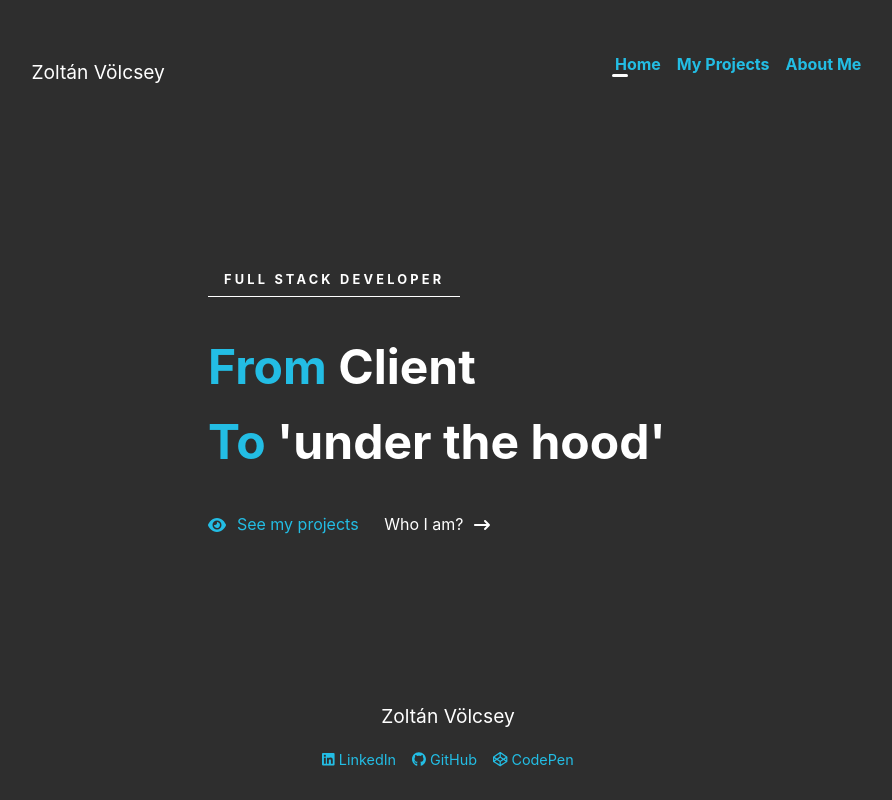
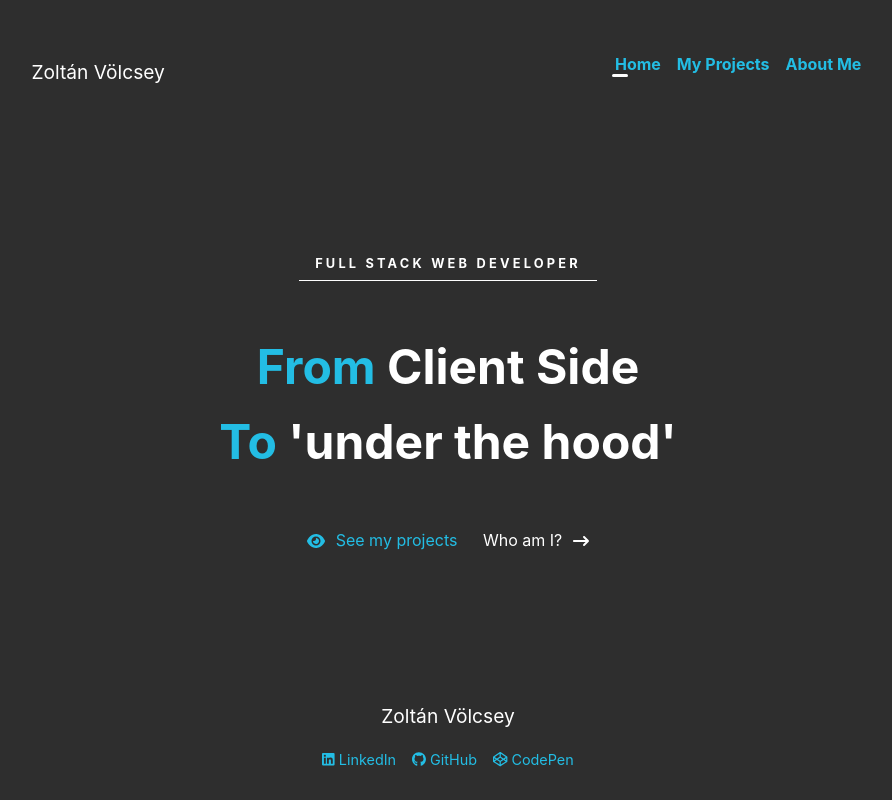
Before and after one commit to zvolcsey/my-portfolio, a React (Create React App) app: page / in a window 1280 px wide. Shown: the whole page, without its empty margins (192-1084 px from the left). Built offline with nearby package versions, Linux system fonts and the light colour scheme.

Commit message:
working on the Home page

```diff
--- /dev/null
+++ b/src/components/Badge/Badge.module.css
@@ -0,0 +1,10 @@
+.badge {
+  padding: 0.6rem 1rem;
+  border-bottom: 0.1rem solid #fff;
+  color: #fff;
+  letter-spacing: 0.2rem;
+  font-size: 0.8rem;
+  font-weight: 700;
+  text-transform: uppercase;
+  text-align: center;
+}
--- /dev/null
+++ b/src/components/Badge/Badge.tsx
@@ -0,0 +1,11 @@
+import { FC, ReactNode } from 'react';
+
+import styles from './Badge.module.css';
+
+const Badge: FC<{ children: ReactNode }> = (props) => {
+  const { children } = props;
+
+  return <span className={styles.badge}>{children}</span>;
+};
+
+export default Badge;
--- a/src/pages/HomePage.module.css
+++ b/src/pages/HomePage.module.css
@@ -1,31 +1,25 @@
 .home-page {
-  display: grid;
-  place-items: center;
   height: 100%;
+  display: flex;
+  flex-direction: column;
+  align-items: center;
+  justify-content: center;
 }
 
 .container {
   width: 90%;
-  max-width: 30rem;
-  text-align: center;
-  margin: auto;
-}
-
-.badge {
-  display: inline-block;
-  padding: 0.6rem 1rem;
-  border-bottom: 0.1rem solid #fff;
-  color: #fff;
-  letter-spacing: 0.2rem;
-  font-size: 0.8rem;
-  font-weight: 700;
-  text-transform: uppercase;
+  max-width: 40rem;
+  display: flex;
+  flex-direction: column;
+  justify-content: center;
+  align-items: center;
 }
 
 .hero-text {
-  margin: 2.5rem 0;
+  text-align: center;
+  margin: 3.5rem 0;
   color: #fff;
-  font-size: 1.8rem;
+  font-size: 1.6rem;
   font-weight: 700;
 }
 
@@ -42,7 +36,7 @@
   display: flex;
   flex-direction: column;
   justify-content: center;
-  align-items: flex-start;
+  align-items: center;
   width: 60%;
   margin: auto;
 }
@@ -51,6 +45,7 @@
   position: relative;
   margin-bottom: 1rem;
   padding: 0.2rem 0;
+  text-align: center;
 }
 
 .item:last-of-type {
@@ -91,18 +86,12 @@
 }
 
 @media (min-width: 40rem) {
-  .container {
-    text-align: start;
-  }
-
   .hero-text {
     font-size: 3rem;
   }
 
   .actions {
     flex-direction: row;
-    justify-content: flex-start;
-    width: 100%;
   }
 
   .item {
--- a/src/pages/HomePage.tsx
+++ b/src/pages/HomePage.tsx
@@ -4,15 +4,16 @@ import { faArrowRightLong, faEye } from '@fortawesome/free-solid-svg-icons';
 import { FontAwesomeIcon } from '@fortawesome/react-fontawesome';
 
 import styles from './HomePage.module.css';
+import Badge from '../components/Badge/Badge';
 
 const HomePage: FC<{}> = () => {
   return (
     <div className={styles['home-page']}>
       <div className={styles.container}>
-        <span className={styles.badge}>Full Stack Developer</span>
+        <Badge>Full Stack Web Developer</Badge>
         <div className={styles['hero-text']}>
           <p>
-            <span>From</span> Client
+            <span>From</span> Client Side
           </p>
           <p>
             <span>To</span> 'under the hood'
@@ -26,7 +27,7 @@ const HomePage: FC<{}> = () => {
           </li>
           <li className={styles.item}>
             <Link to='/about' className={`${styles.link} ${styles.secondary}`}>
-              Who I am? <FontAwesomeIcon icon={faArrowRightLong} />
+              Who am I? <FontAwesomeIcon icon={faArrowRightLong} />
             </Link>
           </li>
         </ul>
```
